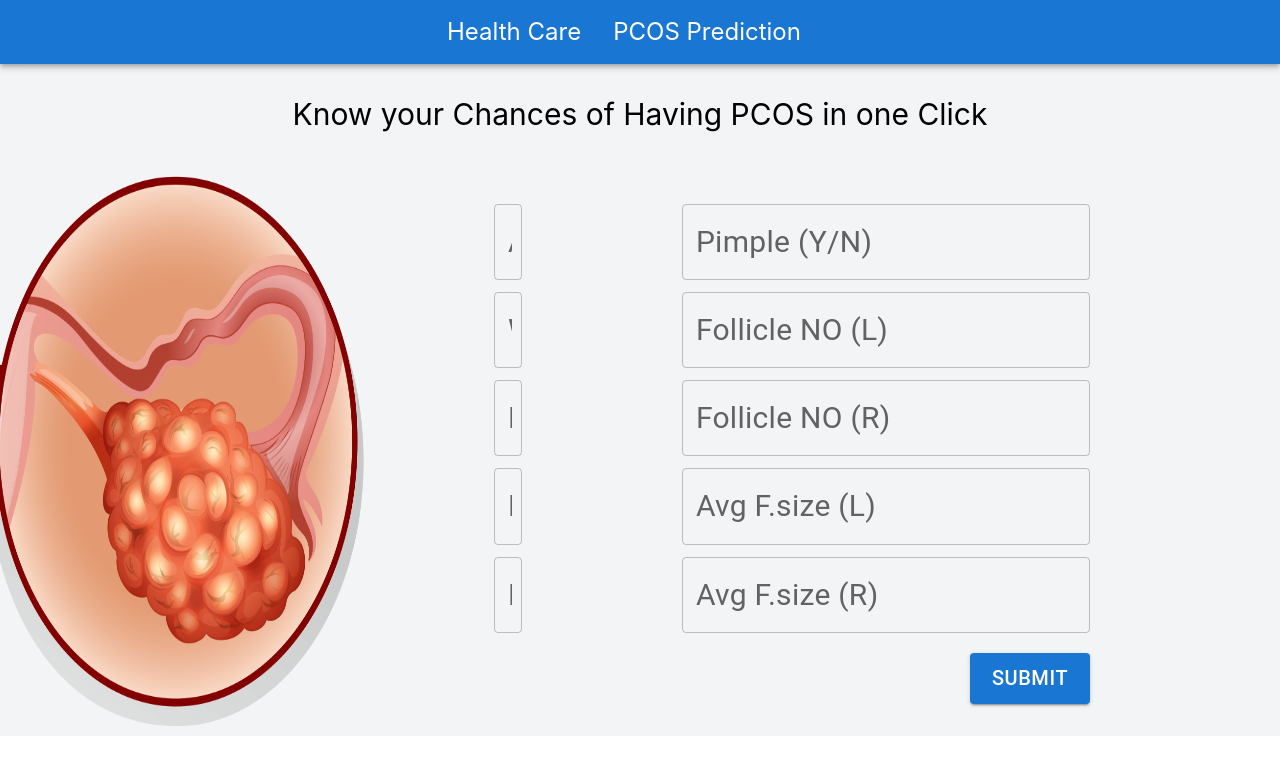
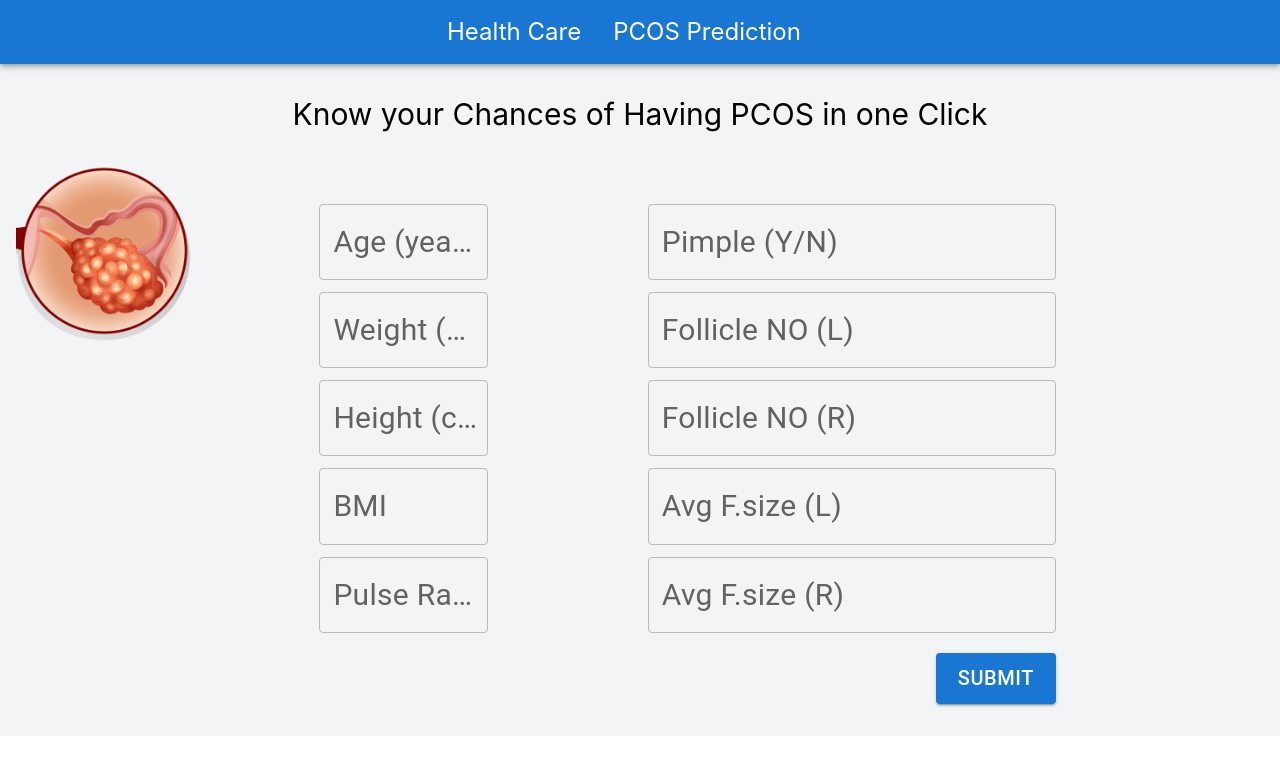
Before and after one commit to hossain-sazzad/PCOS_Prediction, a React (Create React App) app in the folder frontend/pcos_frontend/: page /pcos in a window 1280 px wide. Shown: the top 764 px of the page. Built offline with nearby package versions, Linux system fonts and the light colour scheme.

Commit message:
fixes image size

```diff
--- a/frontend/pcos_frontend/src/pcos_calc.js
+++ b/frontend/pcos_frontend/src/pcos_calc.js
@@ -97,14 +97,16 @@ function Home() {
       </h1>
       <div className={'flex flex-col justify-center'}>
         <div className={'flex flex-row gap-24 pr-48 justify-center'}>
+          <div className={'max-h-1 max-w-sm'}>
             <img
               className={'pl-4'}
               src={process.env.PUBLIC_URL + '/pcos_form.png'}
               alt="My Image"
-            width={400}
+              width={500}
               height={20}
               onClick={() => setBaseRow((prev) => 5 - prev)}
             />
+          </div>
           <div className={'flex flex-col p-8'}>
             <TextField
               id="age"
```
Also changed, not shown: frontend/pcos_frontend/public/pcos_form.png. Lines whose indentation alone changed are shown as unchanged.
